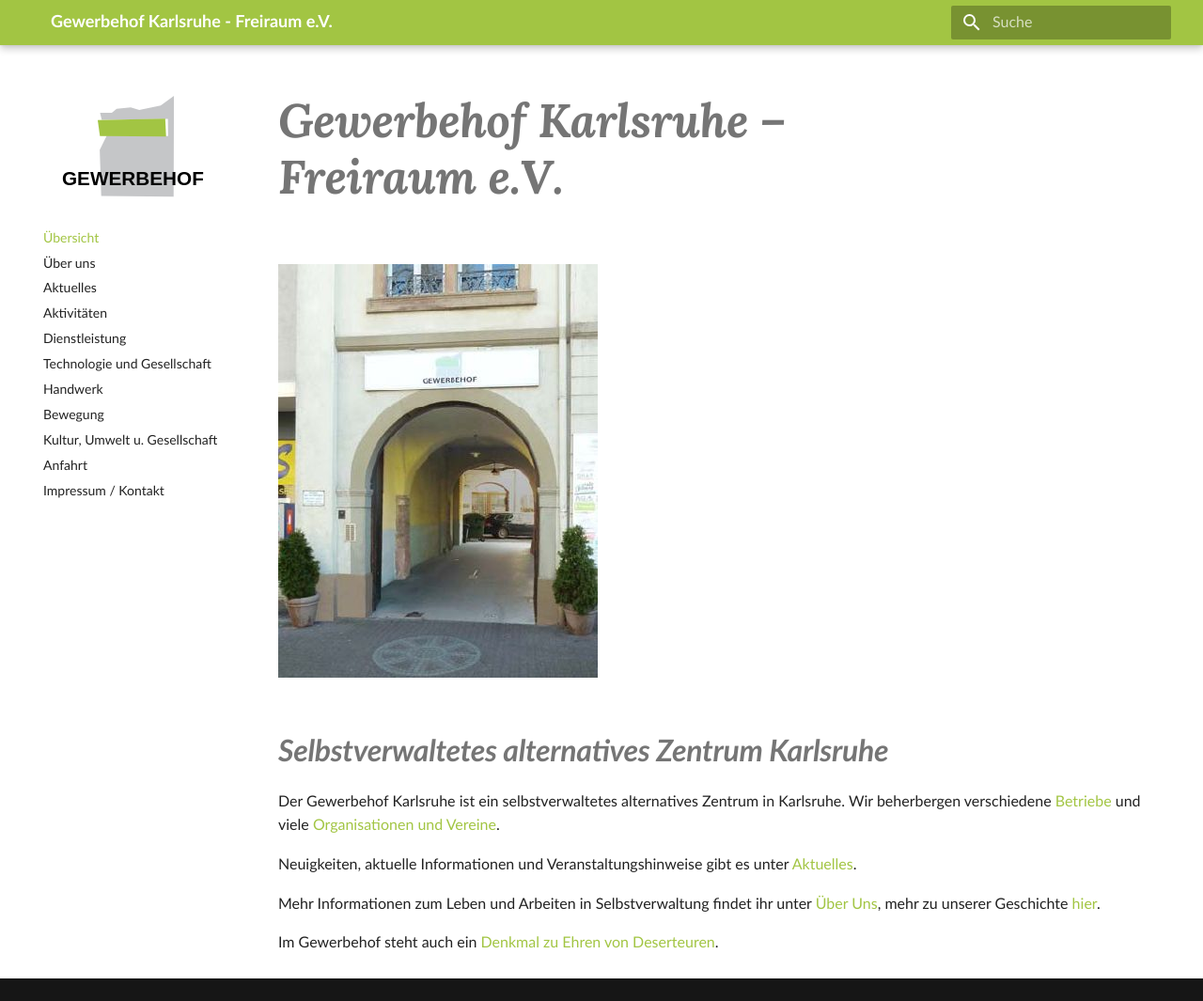
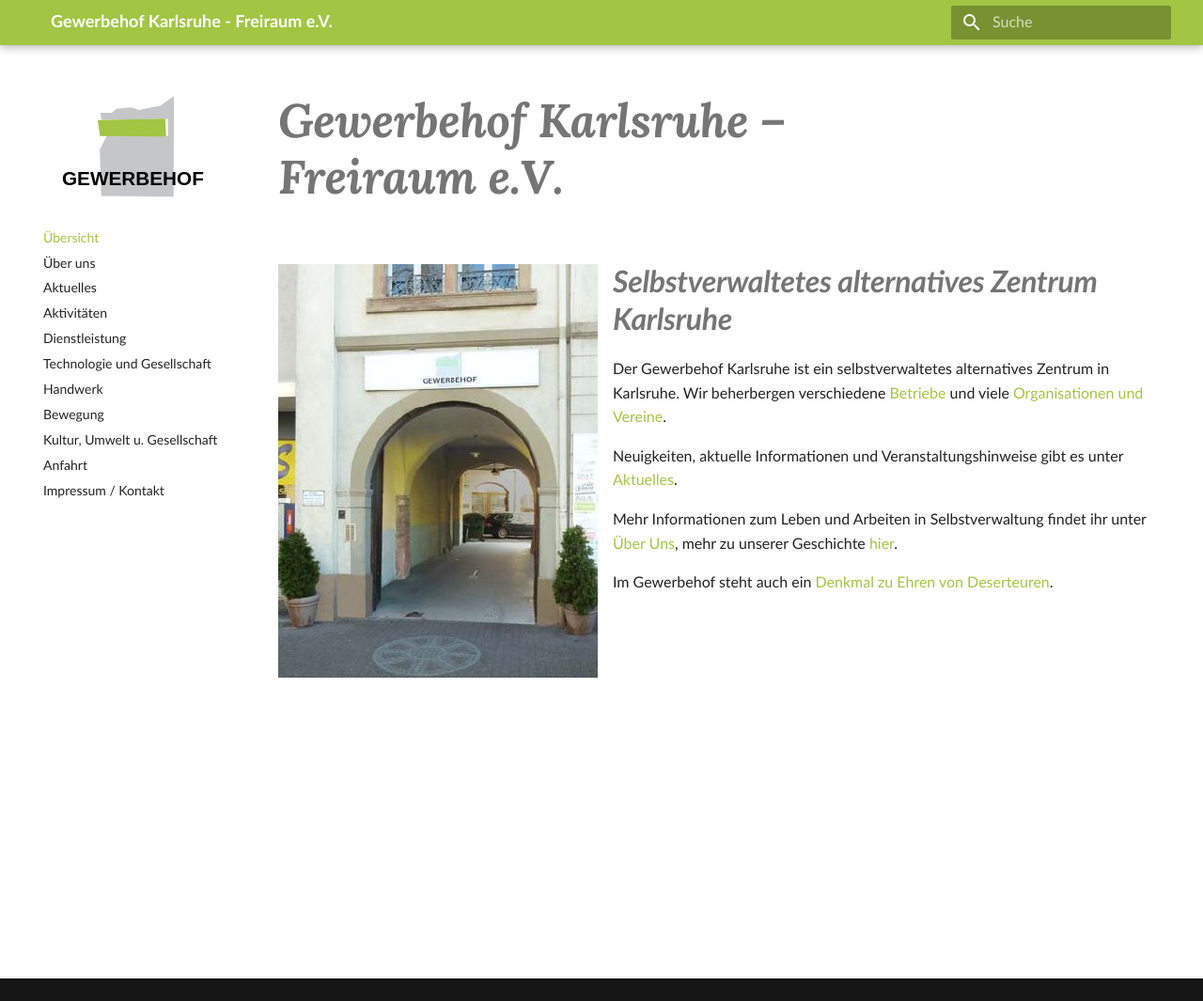
Before and after one commit to entropia/gewerbehof-webseite, an MkDocs documentation site: the page built from docs/index.md, in a window 1280 px wide and 1065 px high. Shown: the whole window at 94% size. Built offline with MkDocs 1.6.1 and Material for MkDocs 9.7.7, drawn with Linux system fonts in a browser that asks for light colours; comment, search, counter and statistics services are not loaded.

Commit message:
Place Eingang picture left of text

```diff
--- a/docs/css/extra.css
+++ b/docs/css/extra.css
@@ -39,6 +39,16 @@ h2,
 blockquote {
   max-width: 80%;
   margin: auto;
+}
+
+img[alt$=">"] {
+  float: right;
+  margin-left: 16px;
+}
+
+img[alt$="<"] {
+  float: left;
+  margin-right: 16px;
 }
 
 .md-header__button.md-logo,
--- a/docs/index.md
+++ b/docs/index.md
@@ -6,7 +6,7 @@ hide:
 
 # Gewerbehof Karlsruhe&nbsp;–<br>Freiraum e.V.
 
-![Eingang](img/eingang.jpg)
+![Bild des Eingangs zum Gewerbehof <](img/eingang.jpg)
 
 ## Selbstverwaltetes alternatives Zentrum Karlsruhe
 
```
